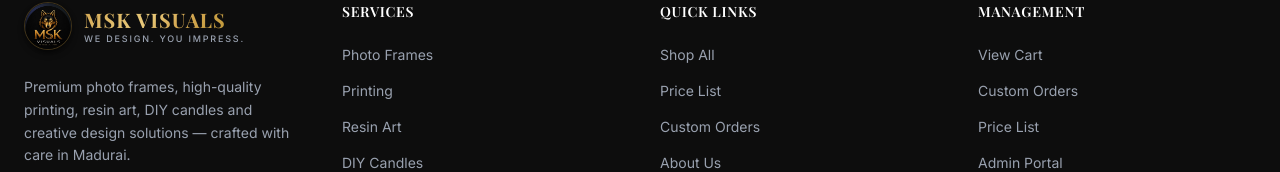
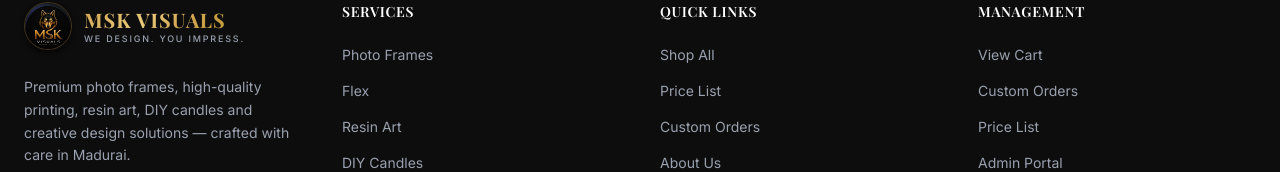
Before and after one commit to vijaysurya87546-tech/msk-visuals, a Next.js app: page /cart in a window 1280 px wide. Shown: the part 965-1137 px from the top of the page. Built offline with nearby package versions, Linux system fonts and the light colour scheme; no server answers; a web font is replaced by a local one.

Commit message:
feat: rename service and category from Printing to Flex across entire app

```diff
--- a/src/app/(store)/about/page.tsx
+++ b/src/app/(store)/about/page.tsx
@@ -84,7 +84,7 @@
         <div className="grid grid-cols-1 sm:grid-cols-2 lg:grid-cols-3 gap-6 text-sm">
           {[
             { title: 'Photo Frames', desc: 'Custom portrait, collage, wedding & spiritual frames made to any custom size.' },
-            { title: 'Printing', desc: 'Giclée archival canvas wraps, fine-art photographic paper, and commercial printing.' },
+            { title: 'Flex', desc: 'Commercial flex printing, banners, hoardings, giclée archival canvas wraps, and fine-art paper.' },
             { title: 'Resin Art', desc: 'Hand-poured ocean waves, geode clocks, personalized keychains, and floral coaster sets.' },
             { title: 'DIY Candles', desc: '100% soy wax candles crafted with therapeutic essential aromatherapy oils.' },
             { title: 'Logo Design', desc: 'Vector logos, wolf emblems, brand identity systems, and corporate stationary.' },
--- a/src/app/(store)/custom-orders/page.tsx
+++ b/src/app/(store)/custom-orders/page.tsx
@@ -270,7 +270,7 @@
                   <option value="Photo Frames">Photo Frames</option>
                   <option value="Resin Art">Resin Art</option>
                   <option value="DIY Candles">DIY Candles</option>
-                  <option value="Printing">Printing</option>
+                  <option value="Flex">Flex</option>
                   <option value="Logo Design">Logo Design</option>
                   <option value="Customized Creative Products">Customized Creative Products</option>
                 </select>
--- /dev/null
+++ b/src/app/(store)/flex/page.tsx
@@ -0,0 +1,17 @@
+import CategoryPageTemplate from '@/components/store/CategoryPageTemplate';
+
+export const metadata = {
+  title: 'Flex Printing Services | MSK VISUALS Madurai',
+  description: 'High-quality flex banners, hoardings, signboards, vinyl stickers, and commercial display printing across Tamil Nadu.',
+};
+
+export default function FlexPage() {
+  return (
+    <CategoryPageTemplate
+      categorySlug="flex"
+      title="Flex & Display Printing"
+      subtitle="Vibrant Banners. Weatherproof Materials."
+      description="Experience unrivaled durability and visual punch with our commercial flex banners, hoardings, frontlit & backlit boards, vinyl adhesives, and crystal acrylic prints."
+    />
+  );
+}
--- a/src/app/(store)/shop/page.tsx
+++ b/src/app/(store)/shop/page.tsx
@@ -22,7 +22,8 @@
 
 function ShopContent() {
   const searchParams = useSearchParams();
-  const initialCategory = searchParams.get('category') || 'all';
+  const categoryParam = searchParams.get('category');
+  const initialCategory = categoryParam === 'printing' ? 'flex' : categoryParam || 'all';
   const initialSearch = searchParams.get('search') || '';
 
   const [products, setProducts] = useState<Product[]>([]);
--- a/src/app/layout.tsx
+++ b/src/app/layout.tsx
@@ -2,14 +2,15 @@
 import "./globals.css";
 
 export const metadata: Metadata = {
-  title: "MSK VISUALS | Photo Frames, Printing, Resin Art & Creative Designs",
+  title: "MSK VISUALS | Photo Frames, Flex, Resin Art & Creative Designs",
   description:
-    "MSK VISUALS offers premium photo frames, high-quality printing, resin art, DIY candles and logo design services in Madurai with delivery across Tamil Nadu.",
+    "MSK VISUALS offers premium photo frames, high-quality flex printing, resin art, DIY candles and logo design services in Madurai with delivery across Tamil Nadu.",
   keywords: [
     "MSK VISUALS",
     "photo frames",
     "custom frames",
-    "printing",
+    "flex",
+    "flex printing",
     "resin art",
     "DIY candles",
     "logo design",
@@ -20,9 +21,9 @@
   ],
   authors: [{ name: "MSK VISUALS" }],
   openGraph: {
-    title: "MSK VISUALS | Photo Frames, Printing, Resin Art & Creative Designs",
+    title: "MSK VISUALS | Photo Frames, Flex, Resin Art & Creative Designs",
     description:
-      "MSK VISUALS offers premium photo frames, high-quality printing, resin art, DIY candles and logo design services in Madurai with delivery across Tamil Nadu.",
+      "MSK VISUALS offers premium photo frames, high-quality flex printing, resin art, DIY candles and logo design services in Madurai with delivery across Tamil Nadu.",
     url: process.env.NEXT_PUBLIC_SITE_URL || "https://mskvisuals.com",
     siteName: "MSK VISUALS",
     locale: "en_IN",
@@ -30,9 +31,9 @@
   },
   twitter: {
     card: "summary_large_image",
-    title: "MSK VISUALS | Photo Frames, Printing, Resin Art & Creative Designs",
+    title: "MSK VISUALS | Photo Frames, Flex, Resin Art & Creative Designs",
     description:
-      "MSK VISUALS offers premium photo frames, high-quality printing, resin art, DIY candles and logo design services in Madurai with delivery across Tamil Nadu.",
+      "MSK VISUALS offers premium photo frames, high-quality flex printing, resin art, DIY candles and logo design services in Madurai with delivery across Tamil Nadu.",
   },
   robots: {
     index: true,
--- a/src/components/layout/Footer.tsx
+++ b/src/components/layout/Footer.tsx
@@ -16,7 +16,7 @@
 const footerLinks = {
   shop: [
     { label: 'Photo Frames', href: '/shop?category=photo-frames' },
-    { label: 'Printing', href: '/shop?category=printing' },
+    { label: 'Flex', href: '/shop?category=flex' },
     { label: 'Resin Art', href: '/shop?category=resin-art' },
     { label: 'DIY Candles', href: '/shop?category=diy-candles' },
     { label: 'Logo Design', href: '/shop?category=logo-design' },
--- a/src/components/layout/Header.tsx
+++ b/src/components/layout/Header.tsx
@@ -26,7 +26,7 @@
     href: '#',
     children: [
       { label: 'Photo Frames', href: '/shop?category=photo-frames' },
-      { label: 'Printing', href: '/shop?category=printing' },
+      { label: 'Flex', href: '/shop?category=flex' },
       { label: 'Resin Art', href: '/shop?category=resin-art' },
       { label: 'DIY Candles', href: '/shop?category=diy-candles' },
       { label: 'Logo Design', href: '/shop?category=logo-design' },
--- a/src/lib/constants.ts
+++ b/src/lib/constants.ts
@@ -54,10 +54,10 @@
     slug: 'photo-frames',
   },
   {
-    title: 'Printing',
-    description: 'High-quality printing services with vibrant colors and sharp details that bring your photos to life.',
+    title: 'Flex',
+    description: 'High-quality flex printing services with vibrant colors and sharp details that bring your visuals to life.',
     icon: 'Printer',
-    slug: 'printing',
+    slug: 'flex',
   },
   {
     title: 'Resin Art',
--- a/src/lib/mockData.ts
+++ b/src/lib/mockData.ts
@@ -107,9 +107,9 @@
   },
   {
     id: 'cat-9',
-    name: 'Printing',
-    slug: 'printing',
-    description: 'HD Canvas, vinyl, acrylic & luster photo printing',
+    name: 'Flex',
+    slug: 'flex',
+    description: 'High-quality flex banners, vinyl, hoardings & display printing',
     image_url: 'https://images.unsplash.com/photo-1562654501-a0ccc0fc3fb1?auto=format&fit=crop&w=600&q=80',
     icon: 'Printer',
     parent_id: null,
```
